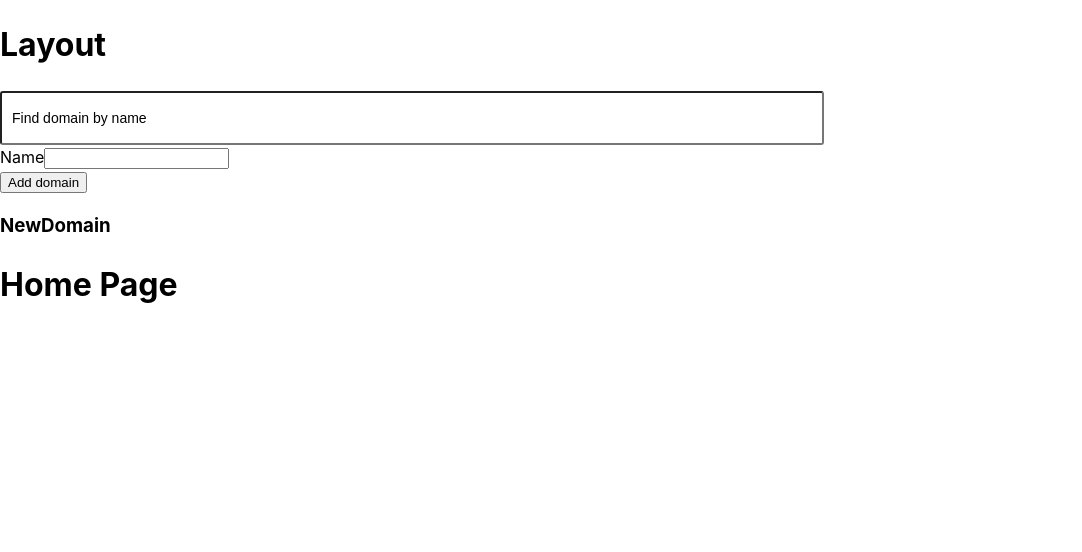
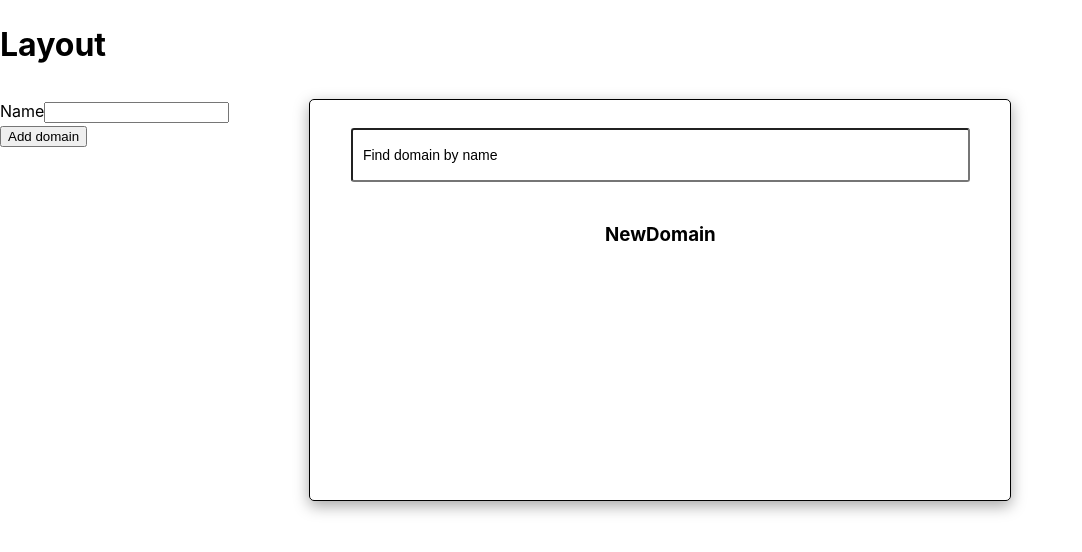
Before and after one commit to INRGI/CopyMaker, a React (Vite) app: page / in a window 1280 px wide. Shown: the top 552 px of the page, without its empty margins (0-1082 px from the left). Built offline with nearby package versions, Linux system fonts and the light colour scheme.

Commit message:
Home styles

```diff
--- a/src/pages/Home/Home.jsx
+++ b/src/pages/Home/Home.jsx
@@ -4,21 +4,30 @@ import { getDomains } from "../../redux/selectors";
 import DomainForm from "../../components/DomainForm/DomainForm";
 import DomainList from "../../components/DomainList/DomainList";
 import Filter from "../../components/Filter/Filter";
+import { Container, DomainsContainer, EmptyDomains } from "./Home.styled";
+import { Helmet } from "react-helmet";
 
 const Home = () => {
     const domains = useSelector(getDomains);
 
     return (
-        <div>
-            <Filter />
+        <Container>
+            <Helmet>
+                <title>Your Domains</title>
+            </Helmet>
             <DomainForm />
-            {domains.length > 0 ? (<DomainList />)
-            : <h2>Not have domains</h2>}
-            <h1>Home Page</h1>
-
-        </div>
-
-
+            <DomainsContainer>
+                {domains.length > 0 ? (
+                <>
+                    <Filter />
+                    <DomainList />
+                </>
+                ) : (
+                <EmptyDomains>Your phonebook is empty.</EmptyDomains>
+                )
+            }
+          </DomainsContainer>
+        </Container>
     )
 }
 
--- a/src/pages/Home/Home.styled.jsx
+++ b/src/pages/Home/Home.styled.jsx
@@ -0,0 +1,27 @@
+import styled from '@emotion/styled'
+
+export const Container = styled.div`
+    display: flex;
+    margin-top: 30px;
+    gap: 30px;
+`;
+
+export const EmptyDomains = styled.h2`
+
+`;
+
+export const DomainsContainer = styled.div`
+    display: flex;
+    flex-direction: column;
+    gap: 20px;
+    align-items: center;
+    height: 380px;
+    width: 100%;
+    max-width: 700px;
+    margin-left: 20px;
+    border: 1.5px solid;
+    box-shadow: rgba(0, 0, 0, 0.35) 0px 5px 15px;
+    border-radius: 5px;
+    padding-top:20px;
+    overflow-y: auto;
+`;
```
